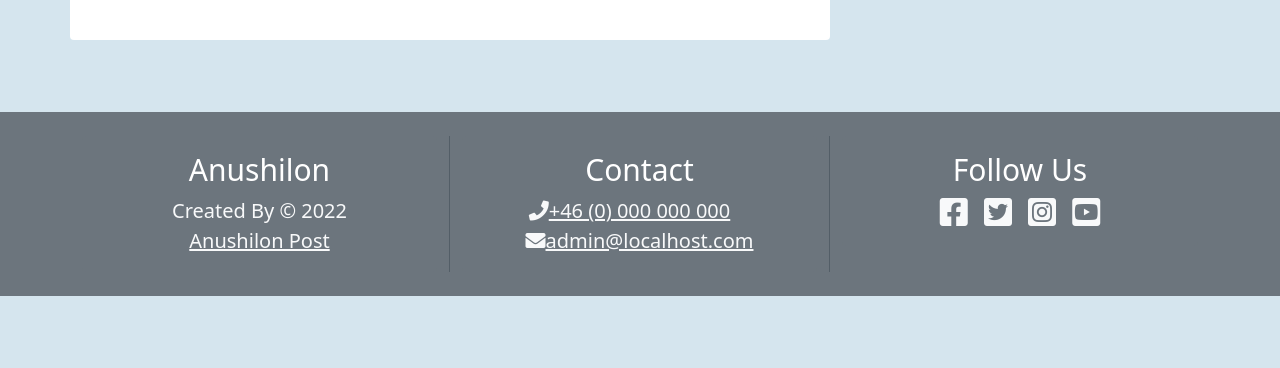
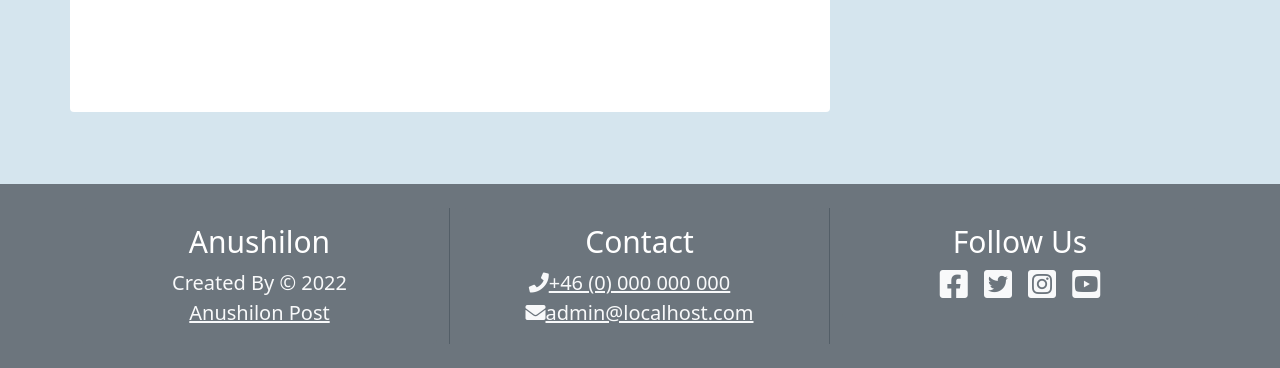
Before and after one commit to mamuzaan/Portfolio-P4-News, a Django app: template templates/post_detail.html in a window 1280 px wide. Shown: the part 537-905 px from the top of the page. Before the commit the page ends 833 px from the top, so only its background shows below. Run offline with Django 3.2, Linux system fonts and the light colour scheme; the template is opened without the code that fills it, so the values that code supplies are empty.

Commit message:
Added card below comments

```diff
--- a/templates/post_detail.html
+++ b/templates/post_detail.html
@@ -65,6 +65,11 @@
                 <!-- Our for loop ends here -->
                 {% endfor %}
             </div>
+            <div class="col-md-4 card mb-4  mt-3 ">
+                <div class="card-body">
+
+                </div>
+            </div>
     </div>
 </div>
 {% endblock content %}
```
